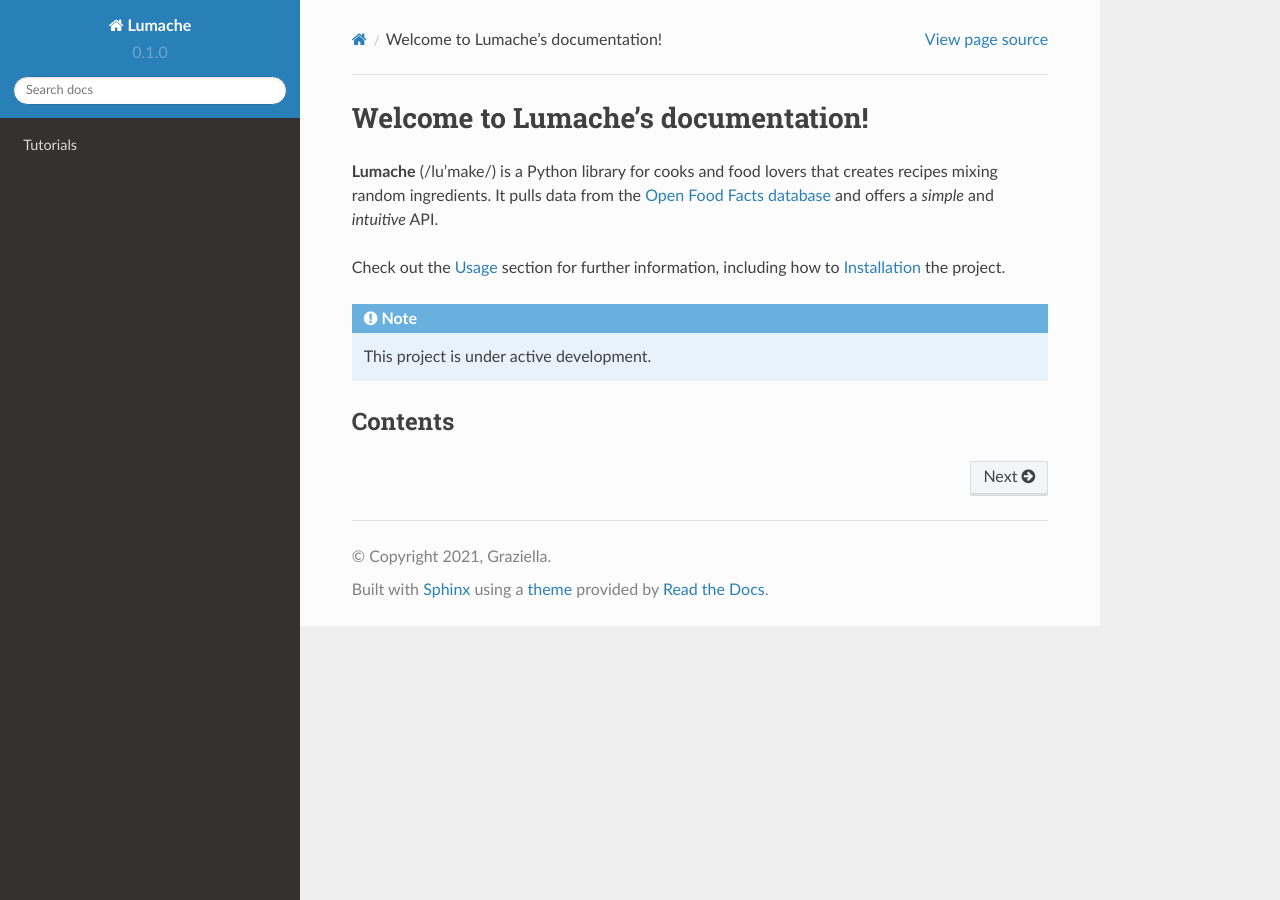
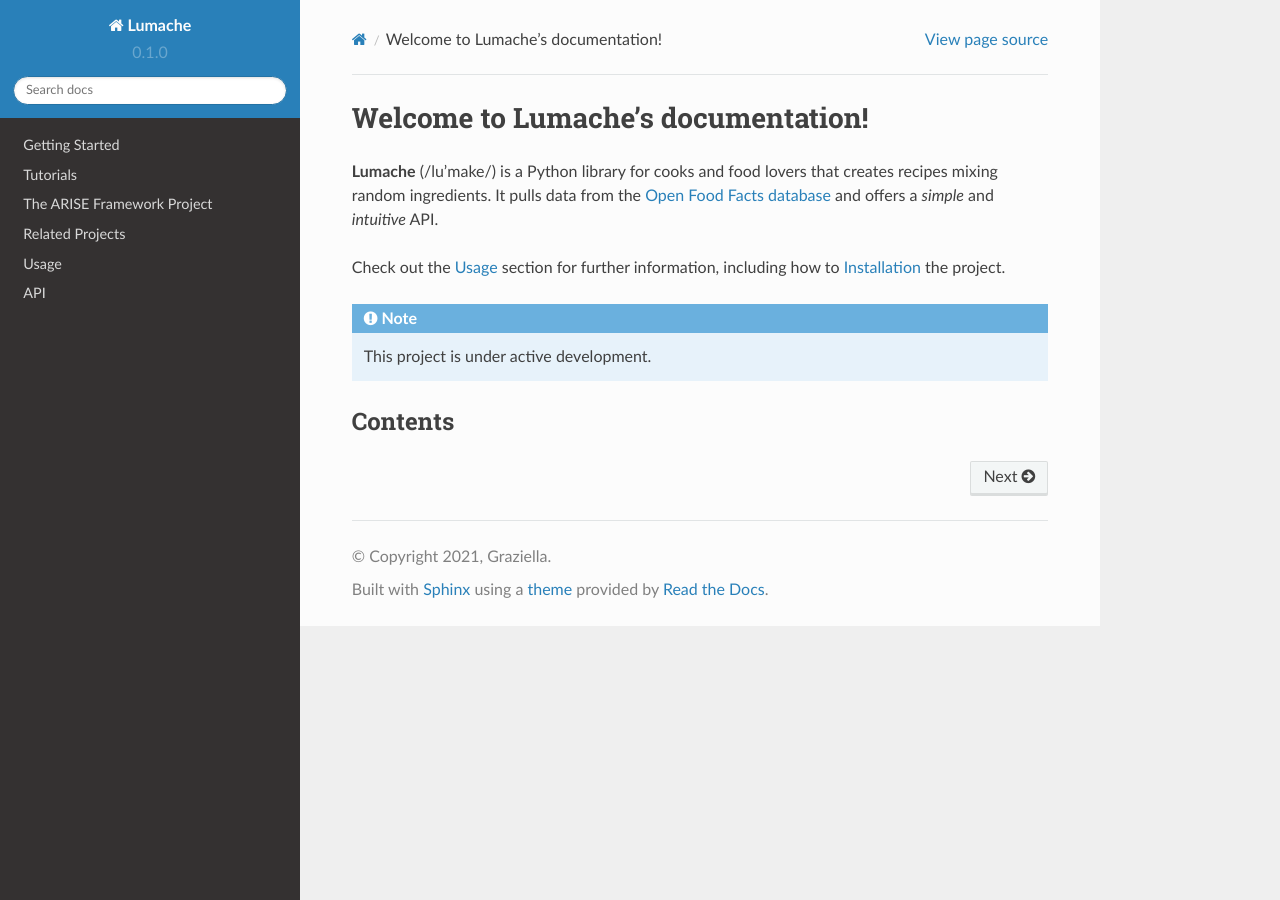
Before and after one commit to agileHRI/arise_documentation, a Sphinx documentation site: the page built from docs/source/index.rst, in a window 1280 px wide. Built offline with Sphinx 7.4.7 and the Read the Docs theme 2.0.0, drawn with Linux system fonts in a browser that asks for light colours.

Commit message:
Update index.rst

```diff
--- a/docs/source/index.rst
+++ b/docs/source/index.rst
@@ -21,4 +21,9 @@
    :maxdepth: 1
    :hidden:
 
+   getting-started
    tutorials
+   the-arise-framework-project
+   related-projects
+   usage
+   api
```
